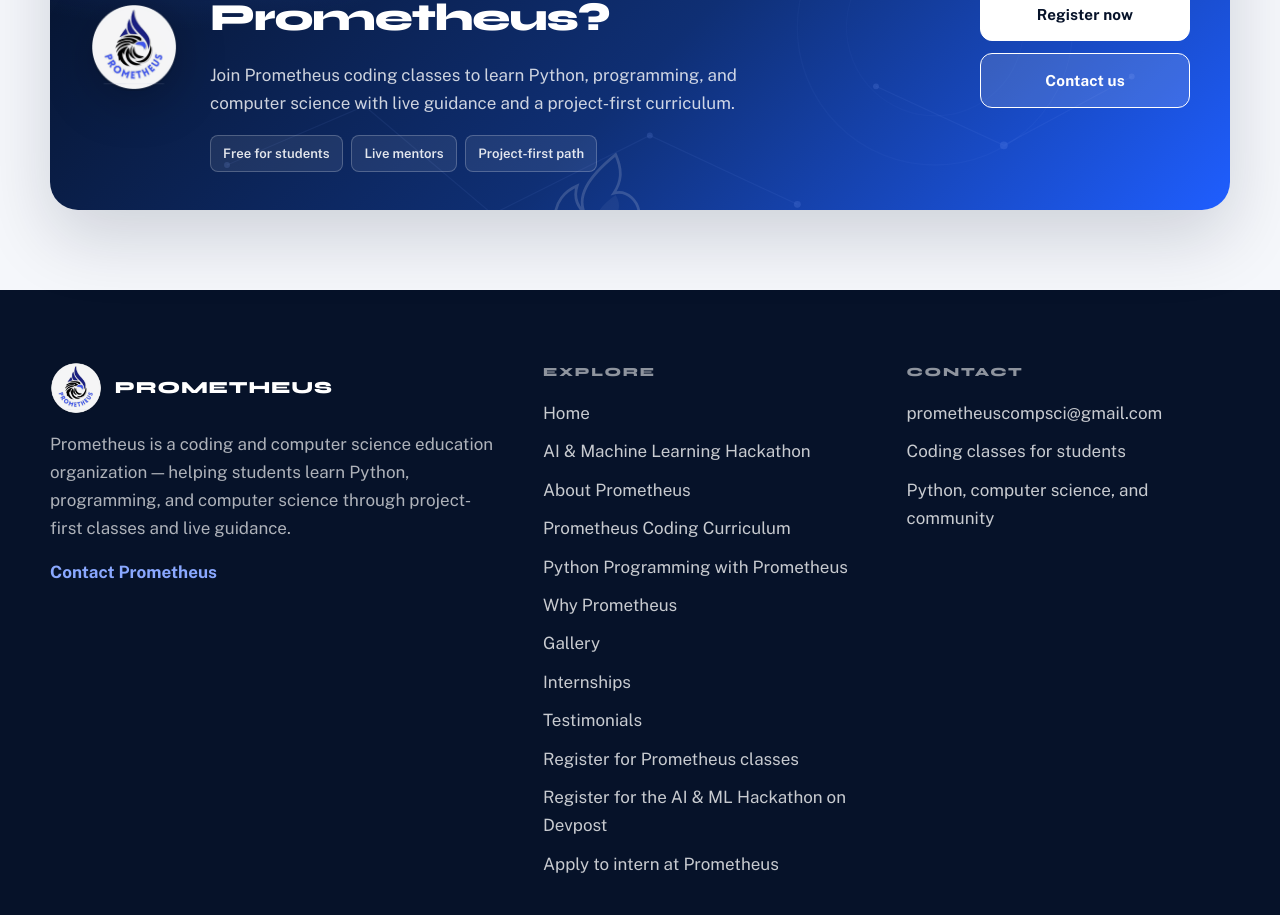
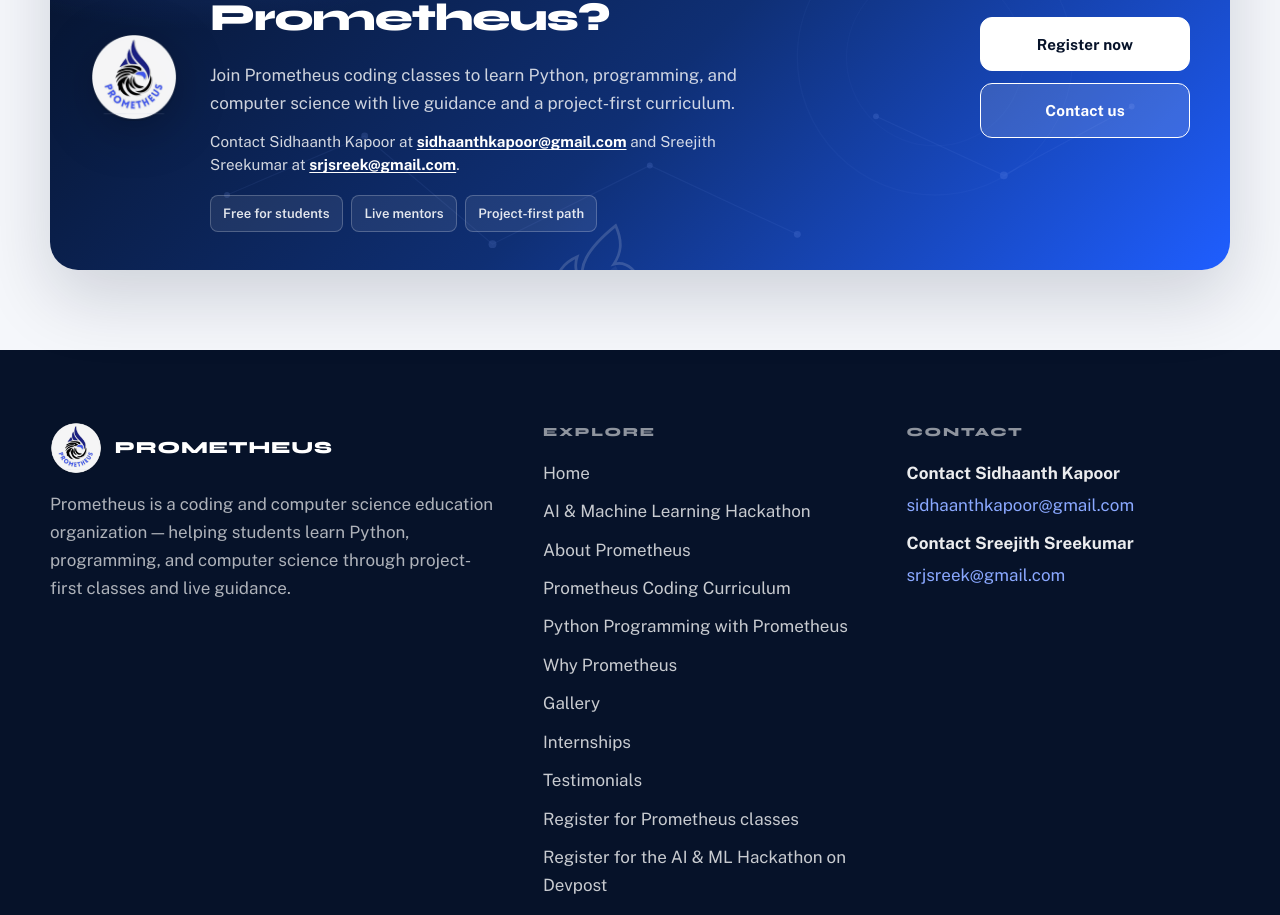
Before and after one commit to Siddles835/Prometheus-Website, a React (Vite) app: page / in a window 1280 px wide. Shown: the part 4023-4938 px from the top of the page. Built offline with nearby package versions, Linux system fonts and the light colour scheme.

Commit message:
Update site contacts to Sidhaanth Kapoor and Sreejith Sreekumar
Show both contact names and emails in the footer and final CTA, and
update Organization structured data accordingly.

Co-authored-by: Siddles835 <Siddles835@users.noreply.github.com>

```diff
--- a/index.html
+++ b/index.html
@@ -58,7 +58,21 @@
         "alternateName": "Prometheus Coding",
         "url": "https://prometheuscoding.org/",
         "logo": "https://prometheuscoding.org/assets/brand/prometheus-logo.png",
-        "email": "prometheuscompsci@gmail.com",
+        "email": ["sidhaanthkapoor@gmail.com", "srjsreek@gmail.com"],
+        "contactPoint": [
+          {
+            "@type": "ContactPoint",
+            "contactType": "customer support",
+            "email": "sidhaanthkapoor@gmail.com",
+            "name": "Sidhaanth Kapoor"
+          },
+          {
+            "@type": "ContactPoint",
+            "contactType": "customer support",
+            "email": "srjsreek@gmail.com",
+            "name": "Sreejith Sreekumar"
+          }
+        ],
         "description": "Prometheus is a coding and computer science education organization helping students learn Python, programming, and computer science."
       }
     </script>
--- a/src/components/FinalCta.jsx
+++ b/src/components/FinalCta.jsx
@@ -1,4 +1,4 @@
-import { CONTACT_EMAIL, REGISTER_URL } from "../data/site";
+import { CONTACT_MAILTO, REGISTER_URL, contacts } from "../data/site";
 import { FlameMark, OrbitGraphic } from "./icons/Icons";
 
 const facts = ["Free for students", "Live mentors", "Project-first path"];
@@ -26,6 +26,12 @@ export default function FinalCta() {
               Join Prometheus coding classes to learn Python, programming, and computer science with
               live guidance and a project-first curriculum.
             </p>
+            <p className="cta-contact-line">
+              Contact {contacts[0].name} at{" "}
+              <a href={`mailto:${contacts[0].email}`}>{contacts[0].email}</a> and{" "}
+              {contacts[1].name} at{" "}
+              <a href={`mailto:${contacts[1].email}`}>{contacts[1].email}</a>.
+            </p>
             <ul className="cta-facts" aria-label="Program highlights">
               {facts.map((fact) => (
                 <li key={fact}>{fact}</li>
@@ -41,7 +47,7 @@ export default function FinalCta() {
             >
               Register now
             </a>
-            <a className="btn btn-ghost" href={`mailto:${CONTACT_EMAIL}`}>
+            <a className="btn btn-ghost" href={`mailto:${CONTACT_MAILTO}`}>
               Contact us
             </a>
           </div>
--- a/src/components/Footer.jsx
+++ b/src/components/Footer.jsx
@@ -1,9 +1,15 @@
 import { Link } from "react-router-dom";
-import { CONTACT_EMAIL, HACKATHON_URL, INTERNSHIP_URL, REGISTER_URL, footerLinks } from "../data/site";
+import {
+  HACKATHON_URL,
+  INTERNSHIP_URL,
+  REGISTER_URL,
+  contacts,
+  footerLinks,
+} from "../data/site";
 
 export default function Footer() {
   return (
-    <footer className="site-footer">
+    <footer className="site-footer" id="contact">
       <div className="container footer-grid">
         <div className="footer-brand-block">
           <div className="footer-brand">
@@ -20,9 +26,6 @@ export default function Footer() {
             learn Python, programming, and computer science through project-first classes and live
             guidance.
           </p>
-          <a className="footer-link" href={`mailto:${CONTACT_EMAIL}`}>
-            Contact Prometheus
-          </a>
         </div>
 
         <div className="footer-col">
@@ -53,12 +56,13 @@ export default function Footer() {
 
         <div className="footer-col">
           <h3>Contact</h3>
-          <ul>
-            <li>
-              <a href={`mailto:${CONTACT_EMAIL}`}>{CONTACT_EMAIL}</a>
-            </li>
-            <li>Coding classes for students</li>
-            <li>Python, computer science, and community</li>
+          <ul className="footer-contacts">
+            {contacts.map((person) => (
+              <li key={person.email}>
+                <span className="footer-contact-name">Contact {person.name}</span>
+                <a href={`mailto:${person.email}`}>{person.email}</a>
+              </li>
+            ))}
           </ul>
         </div>
       </div>
--- a/src/data/site.js
+++ b/src/data/site.js
@@ -2,7 +2,12 @@ export const INTERNSHIP_URL =
   "https://docs.google.com/forms/d/e/1FAIpQLSfGwChpnERV5JcENuYXM2FbrT7XAHjSM11lCSkpnNKAlZbN3g/viewform?usp=dialog";
 export const REGISTER_URL = "https://tinyurl.com/aug-speed";
 export const HACKATHON_URL = "https://prometheus-aug-ml-hackathon.devpost.com/";
-export const CONTACT_EMAIL = "prometheuscompsci@gmail.com";
+export const contacts = [
+  { name: "Sidhaanth Kapoor", email: "sidhaanthkapoor@gmail.com" },
+  { name: "Sreejith Sreekumar", email: "srjsreek@gmail.com" },
+];
+export const CONTACT_EMAIL = contacts[0].email;
+export const CONTACT_MAILTO = contacts.map((c) => c.email).join(",");
 export const SITE_URL = "https://prometheuscoding.org";
 
 export const navLinks = [
--- a/src/index.css
+++ b/src/index.css
@@ -2090,6 +2090,49 @@ section {
   color: #fff;
 }
 
+.footer-contacts {
+  display: grid;
+  gap: 1rem;
+}
+
+.footer-contacts li {
+  display: grid;
+  gap: 0.25rem;
+}
+
+.footer-contact-name {
+  color: rgba(255, 255, 255, 0.92);
+  font-weight: 650;
+}
+
+.footer-contacts a {
+  color: var(--blue-soft);
+  word-break: break-word;
+}
+
+.footer-contacts a:hover {
+  color: #fff;
+}
+
+.cta-contact-line {
+  margin: 0.9rem 0 0 !important;
+  max-width: 36rem;
+  color: rgba(255, 255, 255, 0.82) !important;
+  font-size: 0.95rem;
+  line-height: 1.5;
+}
+
+.cta-contact-line a {
+  color: #fff;
+  font-weight: 650;
+  text-decoration: underline;
+  text-underline-offset: 0.15em;
+}
+
+.cta-contact-line a:hover {
+  color: #eaf0ff;
+}
+
 .footer-bottom {
   padding-top: 1.4rem;
 }
```
Also changed, not shown: 1 other file (tests, documents, lock files or other folders).
